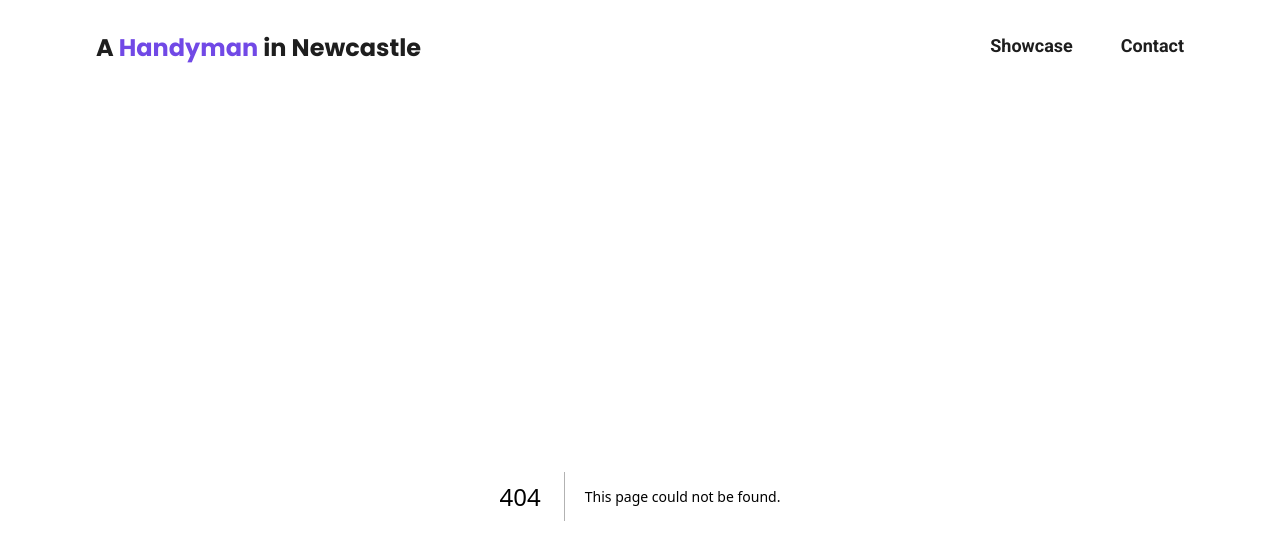
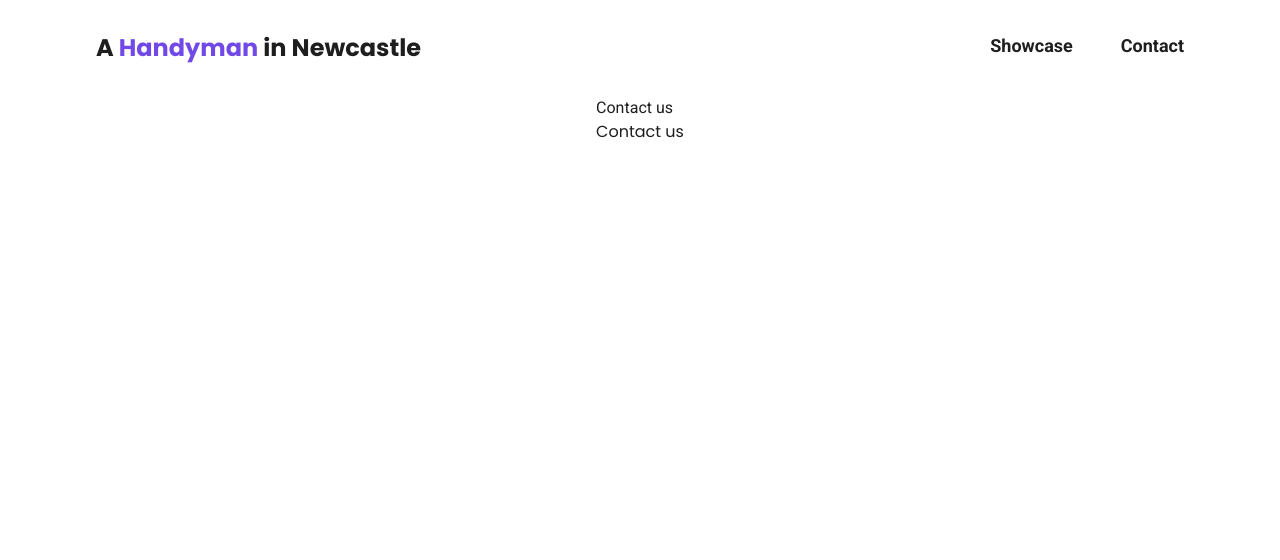
Before and after one commit to pmita/ahandymaninnewcastle.co.uk, a Next.js app: page /contact in a window 1280 px wide. Before the commit this address had no page. Shown: the top 560 px of the page. Built offline with nearby package versions, Linux system fonts and the light colour scheme.

Commit message:
chore(navigation): adding navigation routes

```diff
--- /dev/null
+++ b/app/contact/page.tsx
@@ -0,0 +1,10 @@
+
+
+export default async function ContactPage() {
+  return (
+    <main className="grid place-content-center">
+      <h1 className="font-roboto text-primary">Contact us</h1>
+      <h1 className="font-poppins text-primary">Contact us</h1>
+    </main>
+  )
+}
--- /dev/null
+++ b/app/showcase/page.tsx
@@ -0,0 +1,10 @@
+
+
+export default async function ShowcasePage() {
+  return (
+    <main className="grid place-content-center">
+      <h1 className="font-roboto text-primary">Showcase</h1>
+      <h1 className="font-poppins text-primary">Showcase</h1>
+    </main>
+  )
+}
```
